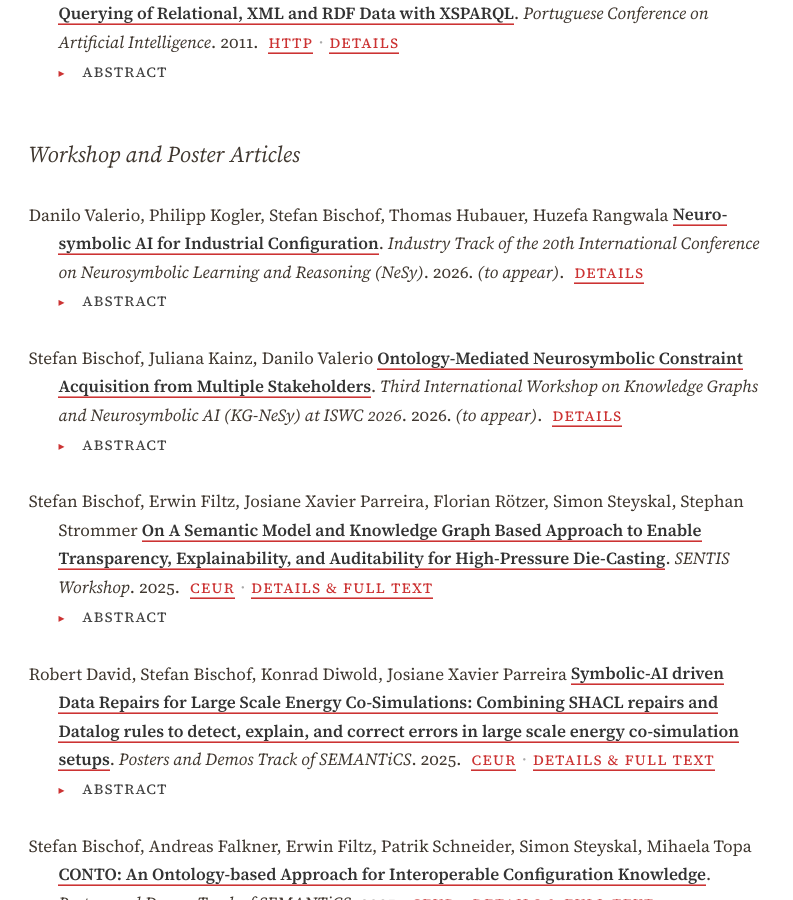
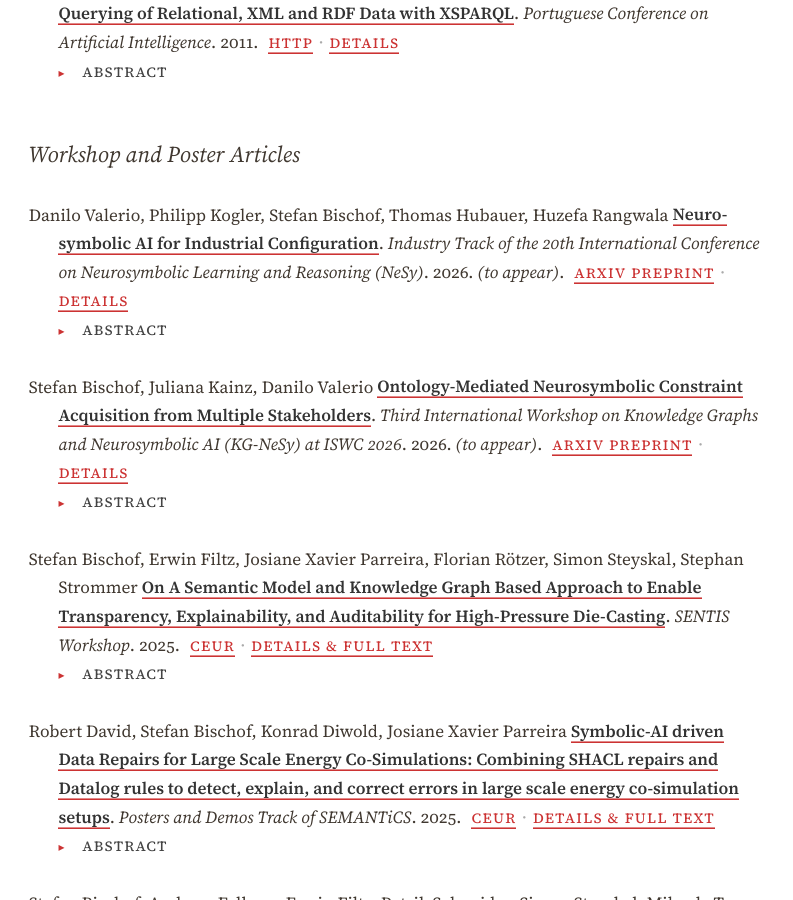
Before and after one commit to stefanbischof/stefanbischof.github.io, a Jekyll site: the page built from publications.md, in a window 1280 px wide and 900 px high, scrolled down 2792 px. Shown: the whole window, without its empty margins (0-793 px from the left). Built offline with Jekyll 4.4.1, drawn with Linux system fonts in a browser that asks for light colours.

Commit message:
Add arXiv preprint links to the two 2026 NeSy papers

```diff
--- a/_publications/2026-kgnesy-constraint-acquisition.md
+++ b/_publications/2026-kgnesy-constraint-acquisition.md
@@ -9,6 +9,9 @@ year: 2026
 venue: Third International Workshop on Knowledge Graphs and Neurosymbolic AI (KG-NeSy) at ISWC 2026
 category: workshop
 status: forthcoming
+links:
+  - label: arXiv preprint
+    url: https://arxiv.org/abs/2609.29876
 abstract: |
   Neurosymbolic research typically assumes a pre-existing symbolic specification, leaving the upstream challenge of acquiring these constraints largely unaddressed. We present an architecture that fills this gap by using an OWL configuration ontology to mediate between neural constraint sources and downstream consumers. In this framework, LLM assistants elicit soft stakeholder preferences, while hardware specifications define hard physical and engineering limits. The ontology unifies these heterogeneous inputs, leverages description logic to identify unsatisfiability, and generates symbolic explanations that enable LLMs to interactively renegotiate terms with users. Any remaining conflicts are resolved downstream via priority-based relaxation. We illustrate our approach on a microgrid use case from the FLEXI project and argue its generalizability to multi-stakeholder domains where constraint acquisition is distributed across human and automated sources of unequal authority.
 ---
--- a/_publications/2026-nesy-industrial-configuration.md
+++ b/_publications/2026-nesy-industrial-configuration.md
@@ -11,6 +11,9 @@ year: 2026
 venue: Industry Track of the 20th International Conference on Neurosymbolic Learning and Reasoning (NeSy)
 category: workshop
 status: forthcoming
+links:
+  - label: arXiv preprint
+    url: https://arxiv.org/abs/2609.29947
 abstract: |
   Large Language Models (LLMs) have shown impressive performance on a wide range of generative tasks. Yet their probabilistic nature makes them, in isolation, fundamentally unsuited for industrial product configuration, where outputs must be syntactically valid, semantically consistent with a knowledge base of hundreds of features and rules, and producible by an existing manufacturing chain. We argue that Neuro-symbolic (NeSy) AI methods lay out a promising path towards industrial-grade configurators that are reliable by design, explainable, and trustworthy. This paper presents the taxonomy of three NeSy integration strategies, namely hybrid inference, hybrid fine-tuning, and hybrid training, describing each along the axes of architecture, source of reliability guarantees, and technology readiness. We report our effort to operationalize NeSy concepts in an industrial configuration-copilot prototype and derive a set of practical insights for deploying trustworthy AI in engineering environments. We close with a discussion of open research challenges we consider most pressing, in particular how to scale NeSy methods from small academic demonstrators to the size of industrial configurators.
 ---
```
